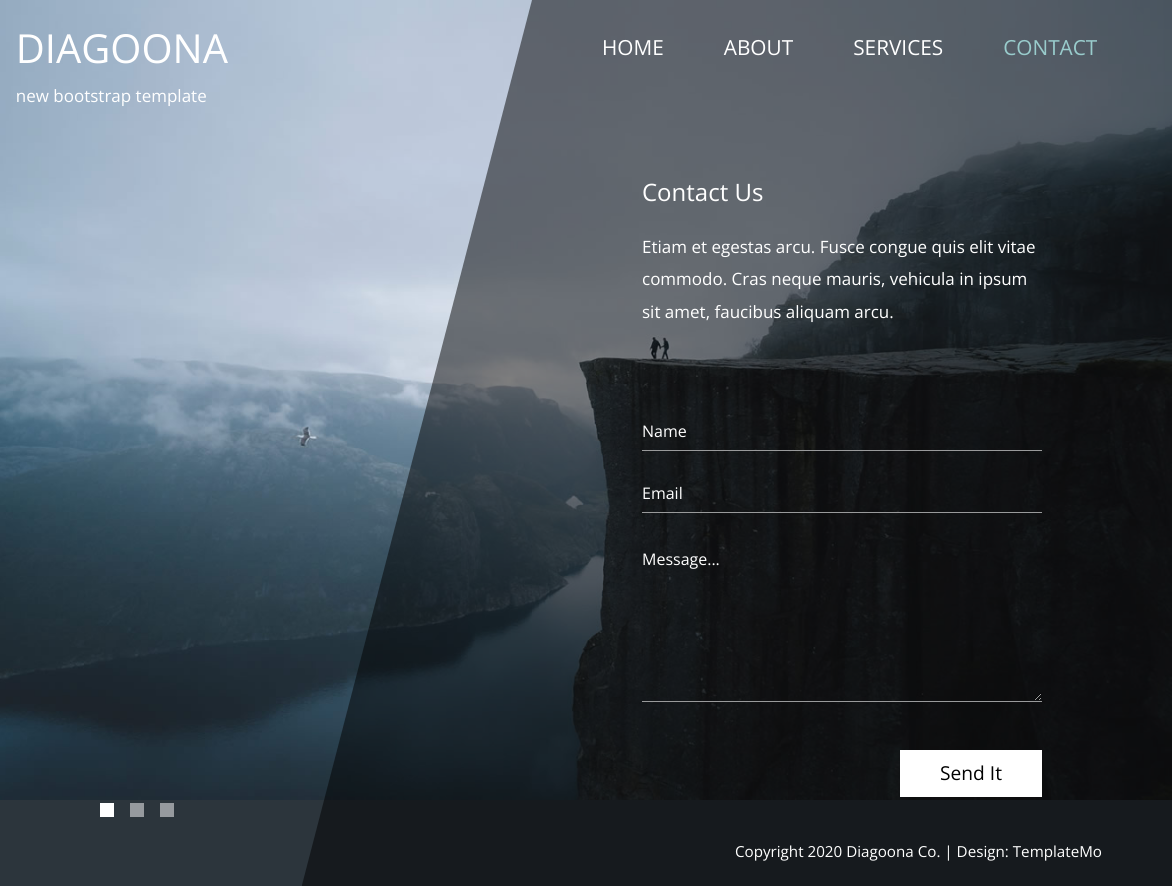
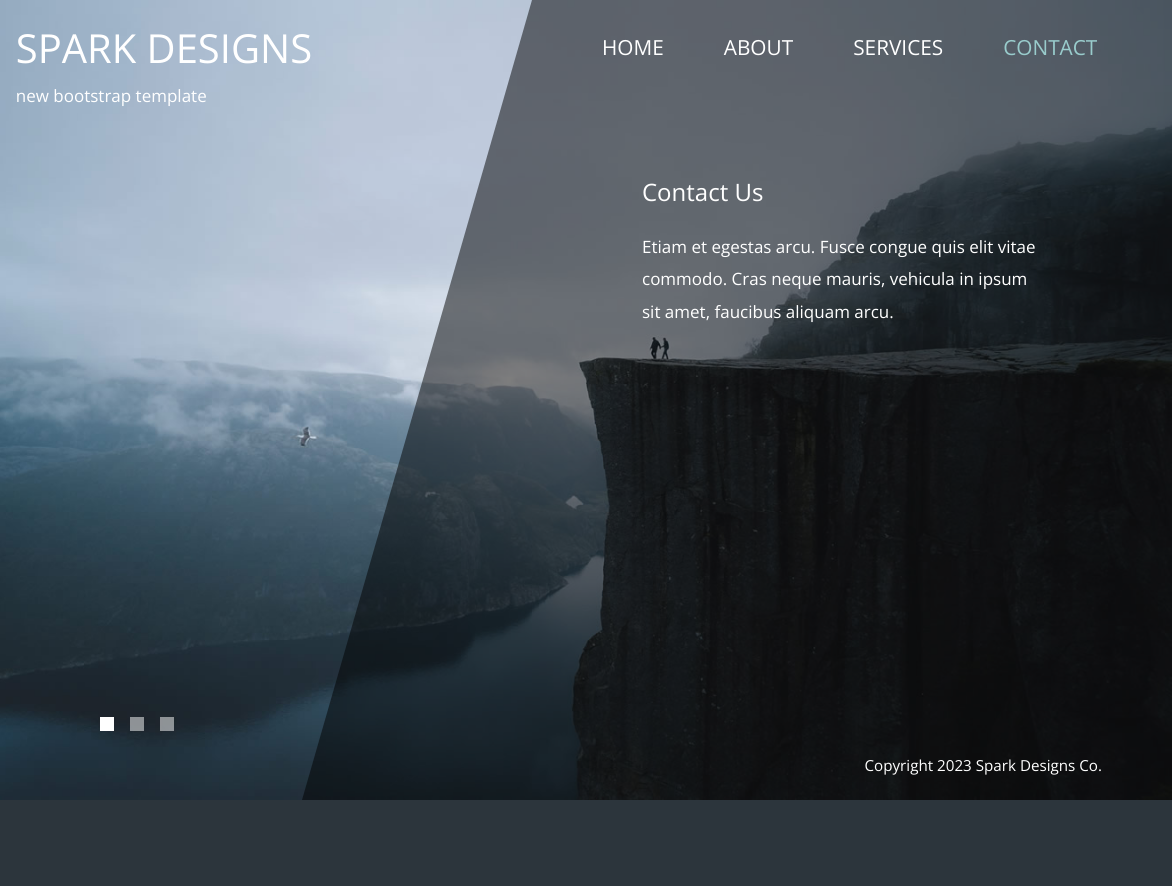
Before and after one commit to sparkdesignslk/sparkdesigns.github.io, a plain HTML site: page contact.html in a window 1280 px wide. Shown: the full height of the page, 108-1280 px from the left. After the commit the page ends 800 px from the top, so only its background shows below. Drawn offline with nearby package versions, Linux system fonts and the light colour scheme.

Commit message:
Update contact.html

```diff
--- a/contact.html
+++ b/contact.html
@@ -5,18 +5,12 @@
     <meta charset="UTF-8">
     <meta name="viewport" content="width=device-width, initial-scale=1.0">
     <meta http-equiv="X-UA-Compatible" content="ie=edge">
-    <title>Diagoona Template - Contact page</title>
+    <title>Spark Designs - Contact page</title>
     <link href="https://fonts.googleapis.com/css?family=Open+Sans:300,400" rel="stylesheet" /> <!-- https://fonts.google.com/ -->
     <link href="css/bootstrap.min.css" rel="stylesheet" /> <!-- https://getbootstrap.com/ -->
     <link href="fontawesome/css/all.min.css" rel="stylesheet" /> <!-- https://fontawesome.com/ -->
     <link href="css/templatemo-diagoona.css" rel="stylesheet" />
-<!--
 
-TemplateMo 550 Diagoona
-
-https://templatemo.com/tm-550-diagoona
-
--->
 </head>
 <body>
     <div class="tm-container">
@@ -26,7 +20,7 @@ https://templatemo.com/tm-550-diagoona
                     <div class="tm-site-header media">
                         <i class="fas fa-umbrella-beach fa-3x mt-1 tm-logo"></i>
                         <div class="media-body">
-                            <h1 class="tm-sitename text-uppercase">diagoona</h1>
+                            <h1 class="tm-sitename text-uppercase">Spark Designs</h1>
                             <p class="tm-slogon">new bootstrap template</p>
                         </div>
                     </div>
@@ -66,16 +60,6 @@ https://templatemo.com/tm-550-diagoona
                         <p class="mb-85">Etiam et egestas arcu. Fusce congue quis elit vitae commodo. Cras neque mauris, vehicula in ipsum sit amet, faucibus aliquam arcu.</p>
                         <form id="contact-form" action="" method="POST">
                             <div class="form-group mb-4">
-                                <input type="text" name="name" class="form-control" placeholder="Name" required="" />
-                            </div>
-                            <div class="form-group mb-4">
-                                <input type="email" name="email" class="form-control" placeholder="Email" required="" />
-                            </div>
-                            <div class="form-group mb-5">
-                                <textarea rows="6" name="message" class="form-control" placeholder="Message..." required=""></textarea>
-                            </div>
-                            <div class="text-right">
-                                <button type="submit" class="btn btn-big btn-primary">Send It</button>
                             </div>
                         </form>
                     </section>
@@ -93,9 +77,8 @@ https://templatemo.com/tm-550-diagoona
             </div>
             <div class="tm-col-right tm-col-footer">
                 <footer class="tm-site-footer text-right">
-                    <p class="mb-0">Copyright 2020 Diagoona Co.
+                    <p class="mb-0">Copyright 2023 Spark Designs Co.
 
-                    | Design: <a rel="nofollow" target="_parent" href="https://templatemo.com" class="tm-text-link">TemplateMo</a></p>
                 </footer>
             </div>
         </div>
```
